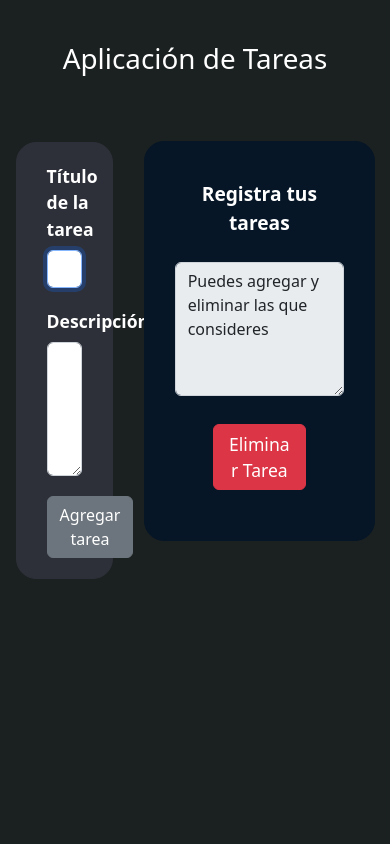
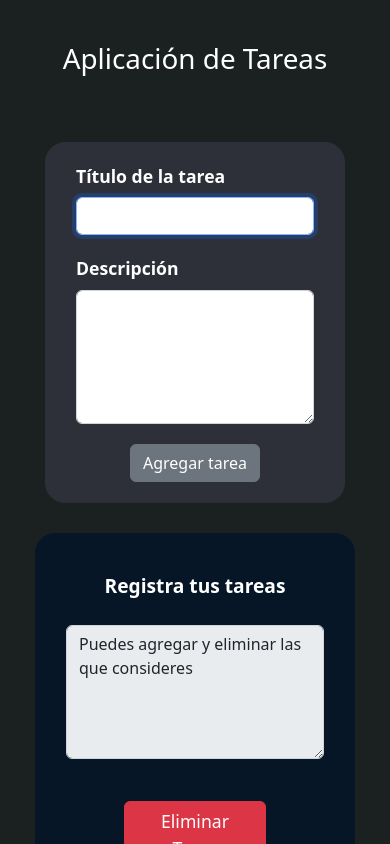
Before and after one commit to juansedev2/TaskApp, a React (Vite) app: page / in a window 390 px wide. Shown: the top 844 px of the page. Built offline with nearby package versions, Linux system fonts and the light colour scheme.

Commit message:
Terminado el diseño responsive

```diff
--- a/src/styles/App.css
+++ b/src/styles/App.css
@@ -89,3 +89,22 @@ footer{
     margin-top: 300px;
     color: var(--color-titulo)
 }
+/*!Media queries*/
+/*!Móviles en vertical*/
+@media (max-width: 900px) {
+    main{
+        flex-wrap: wrap;
+        justify-content: center;
+    }
+    main section:first-child{
+        width: 300px;
+    }
+    main section:last-child{
+        width: 350px;
+        margin: 0 auto;
+    }
+    div.card_contenedor{
+        width: 400px;
+    }
+
+}
```
